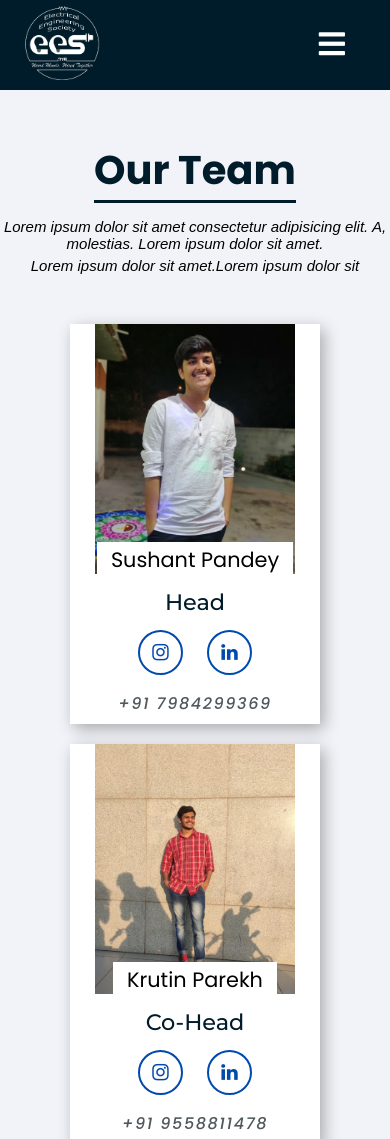
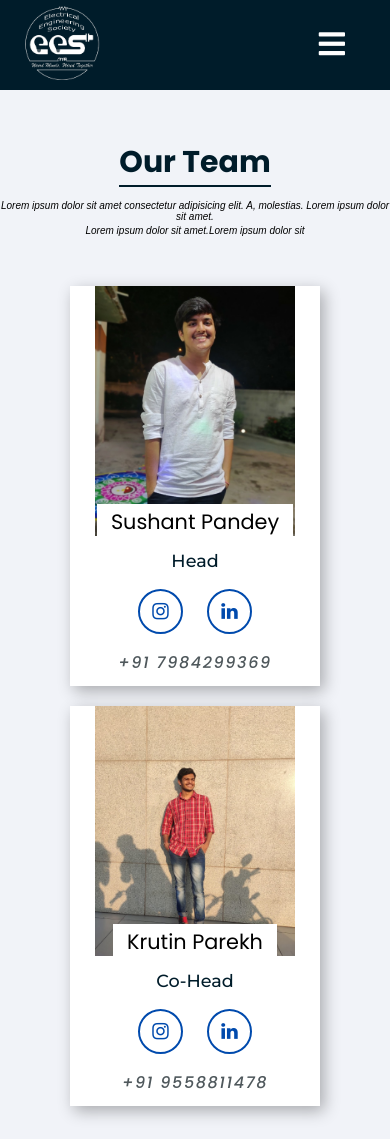
Before and after one commit to harshvardhan614/EES_website, a plain HTML site: page Our Team/team.html in a window 390 px wide. Shown: the top 1139 px of the page. Drawn offline with Linux system fonts and the light colour scheme.

Commit message:
do some minor changes in our team page

```diff
--- a/Our Team/responsive.css
+++ b/Our Team/responsive.css
@@ -106,6 +106,16 @@
 
  @media (max-width: 640px){
 
+    /* team heading part  */
+    .head-part h1{
+        font-size: 30px;
+        border-bottom: 2px solid #001c2a;
+    }
+   .head-part p{
+       font-size: 10px;
+       margin-top: 3px;
+   }
+
     /* contact part  */
     .contact h1 {
         font-size: 25px;
--- a/Our Team/team_style.css
+++ b/Our Team/team_style.css
@@ -204,9 +204,9 @@ body{
 
 .card .content .detail h4{
     font-family: 'Montserrat', sans-serif;
-    font-size: 1.4rem;
+    font-size: 1.1rem;
     font-weight: 500;
-    margin: 10px auto 6px;
+    margin: 10px auto ;
     color: #001c2a;
 }
 
```
Also changed, not shown: Data/Images/Deepam.jpg, 1 other file.
